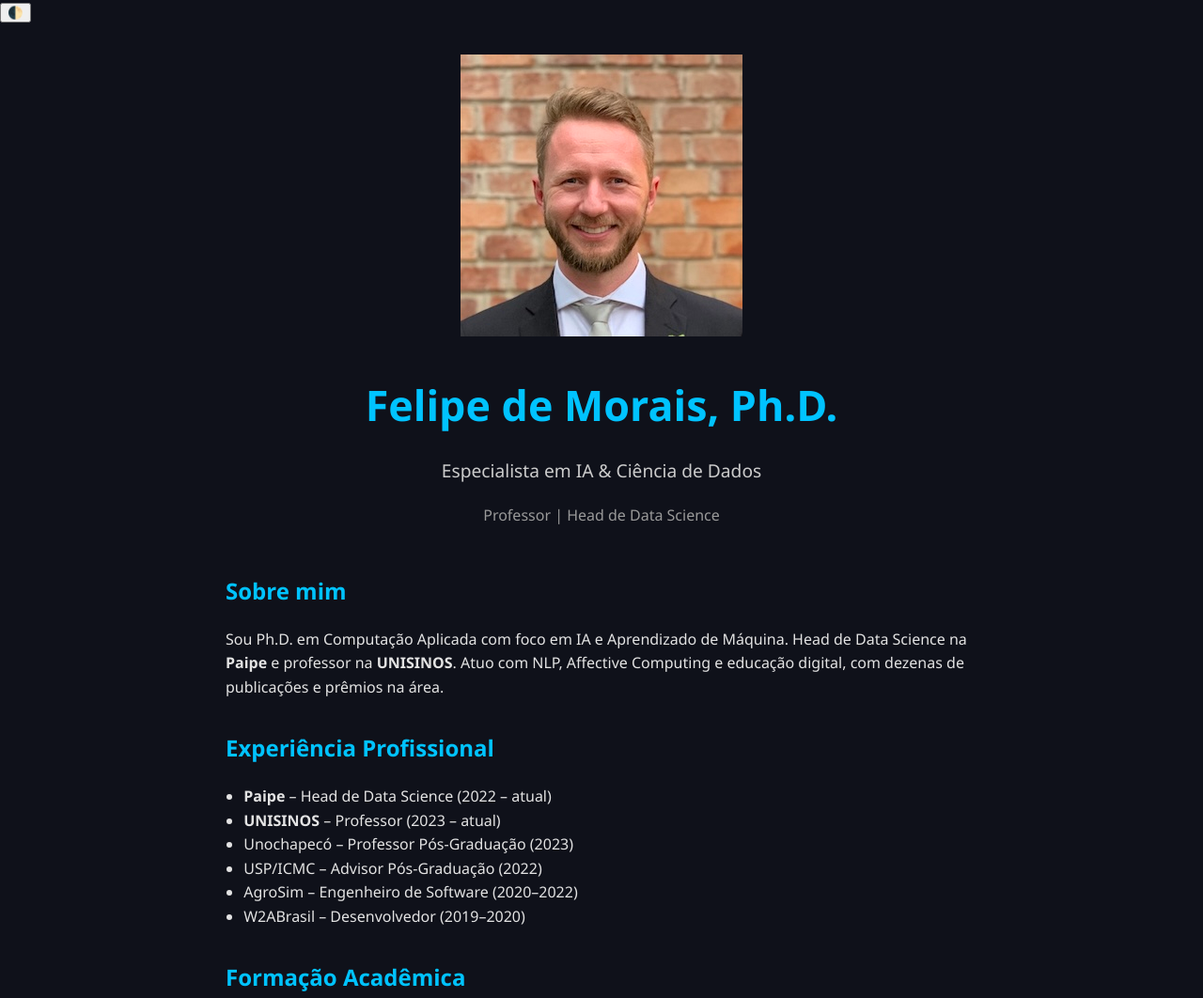
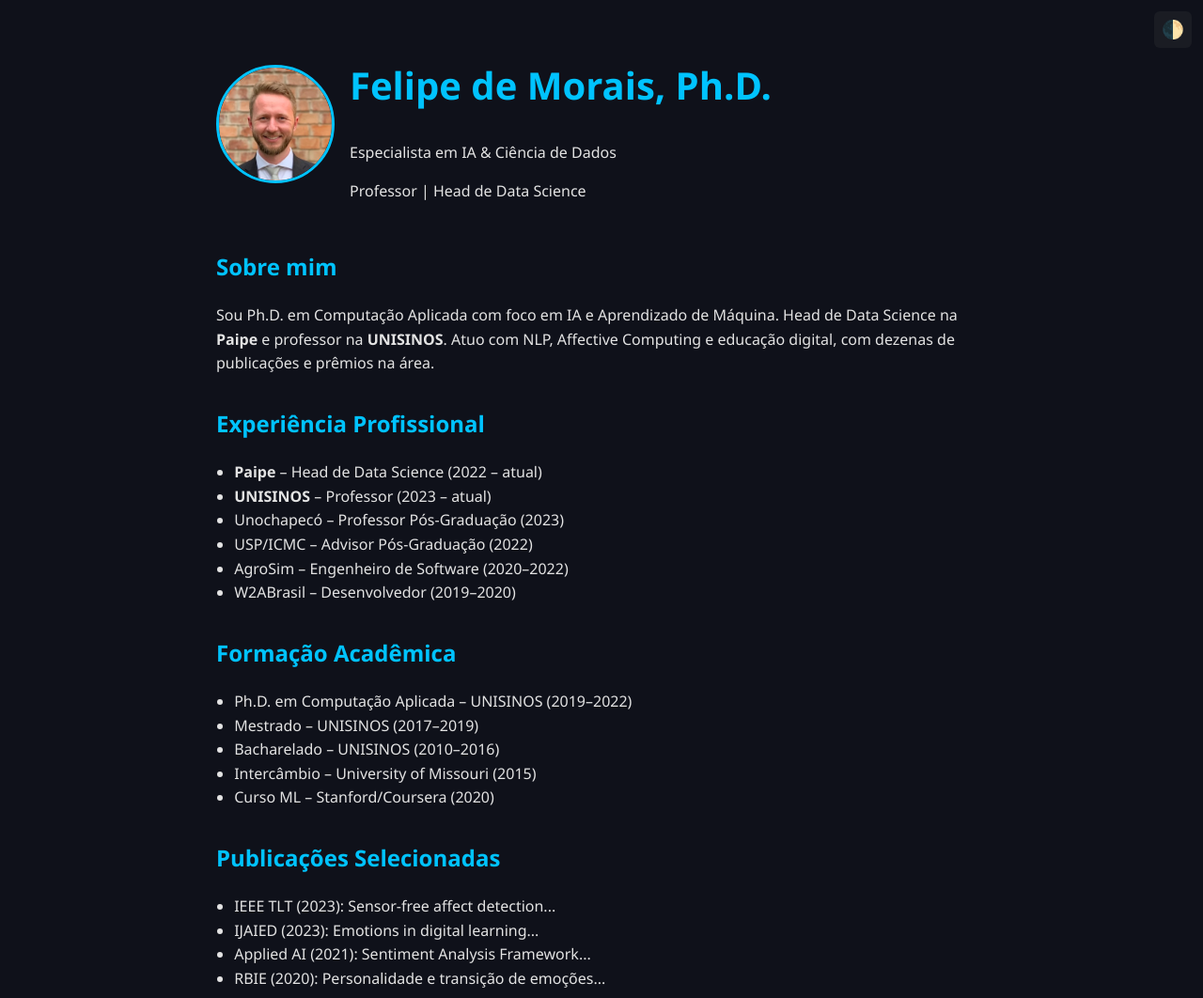
Before and after one commit to felipmorais/felipmorais.github.io, a plain HTML site: page index.html in a window 1280 px wide. Shown: the top 1062 px of the page at 94% size. Drawn offline with Linux system fonts and the light colour scheme; a script that the page names is missing.

Commit message:
Update style.css

```diff
--- a/style.css
+++ b/style.css
@@ -1,49 +1,44 @@
+:root {
+  --bg: #0f111a;
+  --text: #e3e3e3;
+  --accent: #00c3ff;
+  --card-bg: #1a1c23;
+}
+
+body.light {
+  --bg: #ffffff;
+  --text: #222;
+  --accent: #0077cc;
+  --card-bg: #f2f2f2;
+}
+
 body {
   margin: 0;
   font-family: 'Segoe UI', sans-serif;
-  background-color: #0f111a;
-  color: #e3e3e3;
+  background-color: var(--bg);
+  color: var(--text);
   line-height: 1.6;
+  transition: background 0.3s, color 0.3s;
 }
 
 .container {
-  max-width: 800px;
+  max-width: 820px;
   margin: auto;
   padding: 2rem;
 }
 
-header {
-  text-align: center;
-  margin-bottom: 3rem;
-}
-
 h1 {
-  font-size: 2.8rem;
-  color: #00c3ff;
-  margin-bottom: 0.3rem;
-}
-
-.role {
-  font-size: 1.2rem;
-  color: #cccccc;
-}
-
-.tagline {
-  font-size: 1rem;
-  color: #999;
+  font-size: 2.5rem;
+  color: var(--accent);
 }
 
 h2 {
-  color: #00c3ff;
+  color: var(--accent);
   margin-top: 2rem;
 }
 
-ul {
-  padding-left: 1.2rem;
-}
-
 a {
-  color: #00c3ff;
+  color: var(--accent);
   text-decoration: none;
 }
 
@@ -51,9 +46,59 @@ a:hover {
   text-decoration: underline;
 }
 
+ul {
+  padding-left: 1.2rem;
+}
+
 footer {
   margin-top: 3rem;
-  font-size: 0.9rem;
   text-align: center;
   color: #777;
 }
+
+.profile {
+  display: flex;
+  align-items: center;
+  gap: 1rem;
+  margin-bottom: 2rem;
+}
+
+.profile-pic {
+  width: 120px;
+  height: 120px;
+  border-radius: 50%;
+  object-fit: cover;
+  border: 3px solid var(--accent);
+}
+
+.projects {
+  display: grid;
+  gap: 1rem;
+  grid-template-columns: repeat(auto-fit, minmax(230px, 1fr));
+  margin-top: 1rem;
+}
+
+.card {
+  background: var(--card-bg);
+  padding: 1rem;
+  border-radius: 12px;
+  box-shadow: 0 2px 4px rgba(0,0,0,0.2);
+  transition: transform 0.2s ease;
+}
+
+.card:hover {
+  transform: scale(1.03);
+}
+
+#toggle-theme {
+  position: fixed;
+  top: 12px;
+  right: 12px;
+  background: var(--card-bg);
+  color: var(--text);
+  border: none;
+  padding: 0.5rem;
+  font-size: 1.2rem;
+  cursor: pointer;
+  border-radius: 6px;
+}
```
